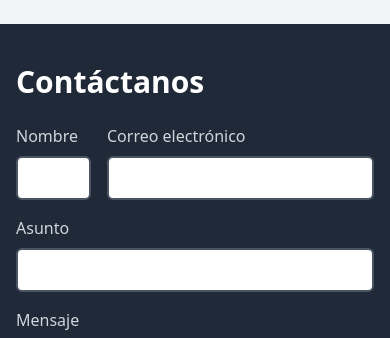
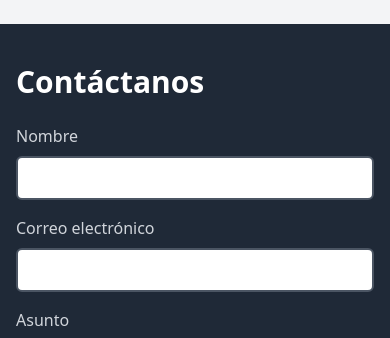
Before and after one commit to bastianalzate/landing-games, a Next.js app: page /landing in a window 390 px wide. Shown: the part 3880-4218 px from the top of the page. Built offline with nearby package versions, Linux system fonts and the light colour scheme.

Commit message:
add responsive in field, name and email in ContactSection

```diff
--- a/src/components/ContactSection.js
+++ b/src/components/ContactSection.js
@@ -17,7 +17,7 @@ const ContactSection = () => {
       <div className="max-w-screen-lg mx-auto px-4">
         <h2 className="text-3xl font-bold text-white mb-6 md:mb-8">Contáctanos</h2>
         <form onSubmit={handleSubmit} className="grid grid-cols-1 md:grid-cols-2 gap-4">
-          <div className="flex flex-col">
+          <div className="flex flex-col col-span-2 md:col-span-1">
             <label htmlFor="name" className="block text-gray-300 font-medium mb-2">
               Nombre
             </label>
@@ -31,7 +31,7 @@ const ContactSection = () => {
               onChange={(e) => setName(e.target.value)}
             />
           </div>
-          <div className="flex flex-col">
+          <div className="flex flex-col col-span-2 md:col-span-1">
             <label htmlFor="email" className="block text-gray-300 font-medium mb-2">
               Correo electrónico
             </label>
```
